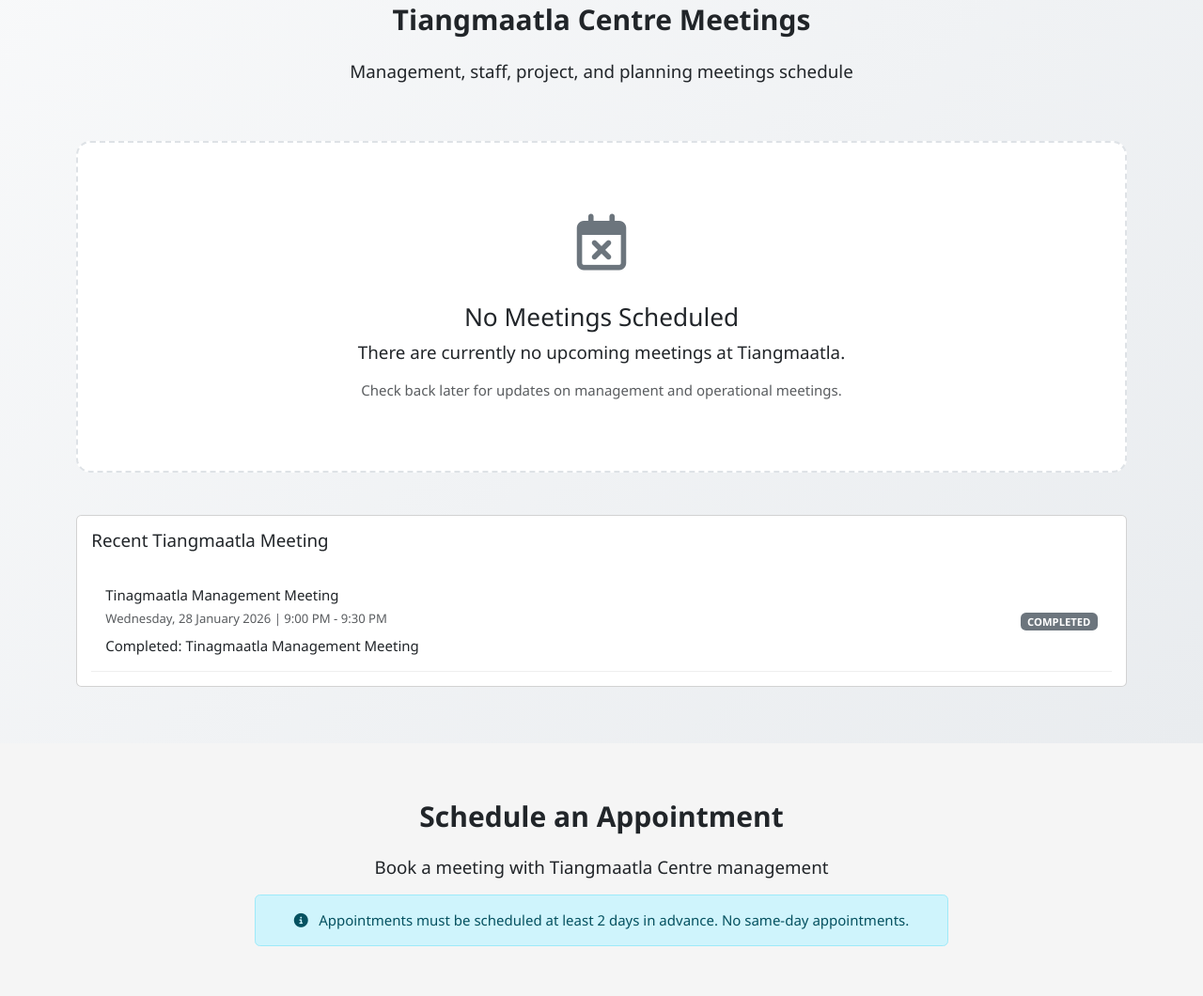
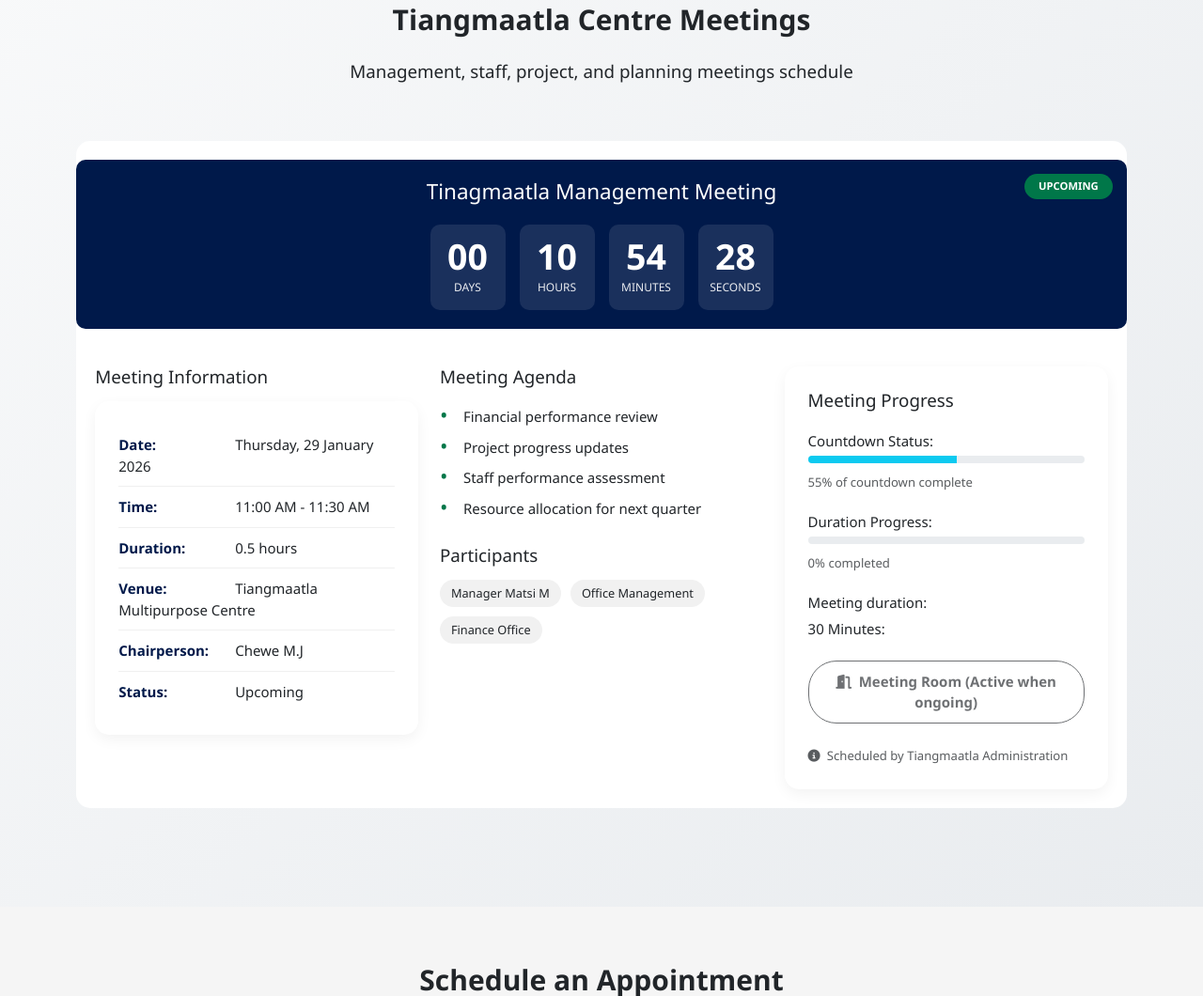
Before and after one commit to 96studios/tmc, a plain HTML site: page index.html in a window 1280 px wide. Shown: the part 5510-6570 px from the top of the page at 94% size. Drawn offline with nearby package versions, Linux system fonts and the light colour scheme.

Commit message:
Update index.html

```diff
--- a/index.html
+++ b/index.html
@@ -1841,8 +1841,8 @@ const meetingsConfig = {
     currentMeeting: {
         id: 1,
         title: "Tinagmaatla Management Meeting",
-        date: "2026-01-28",
-        time: "21:00",
+        date: "2026-01-29",
+        time: "11:00",
         duration: 0.50, // 1 = hours, 0.50 = 30 min
         venue: "Tiangmaatla Multipurpose Centre",
         chair: "Chewe M.J",
```
